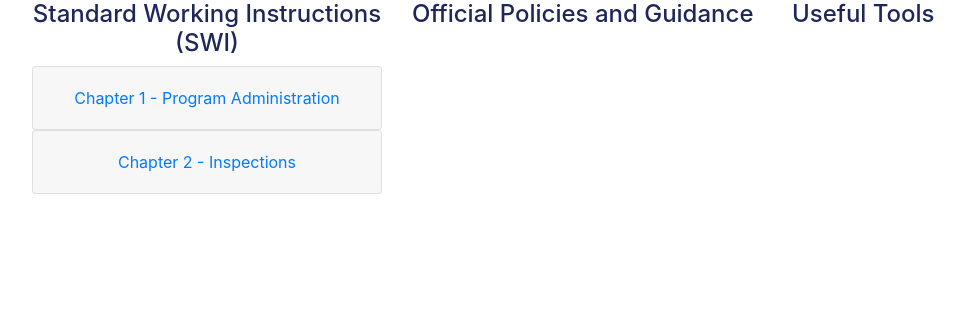
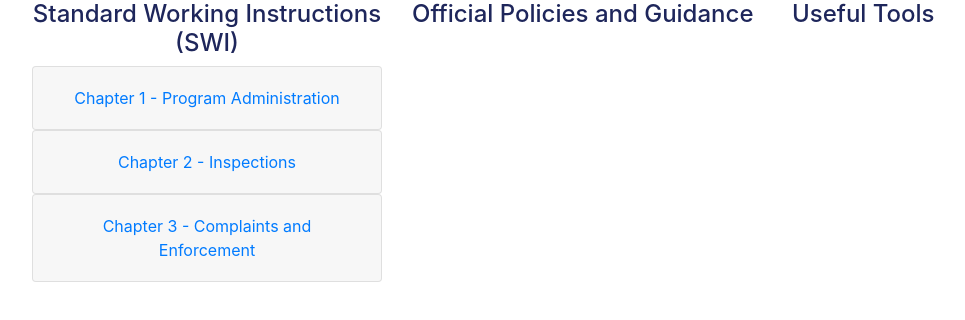
Before and after one commit to joshGrossman03/csrpnavigator, a React (Create React App) app: page / in a window 1280 px wide. Shown: the top 320 px of the page, without its empty margins (53-1018 px from the left). Built offline with nearby package versions, Linux system fonts and the light colour scheme.

Commit message:
chapter3

```diff
--- a/src/App.js
+++ b/src/App.js
@@ -3,6 +3,8 @@ import 'bootstrap/dist/css/bootstrap.css';
 import './App.css';
 import Chapter1 from '../src/components/chapter1';
 import Chapter2 from '../src/components/chapter2';
+import Chapter3 from '../src/components/chapter3';
+
 
 function App() {
   return (
@@ -16,6 +18,7 @@ function App() {
             <h4 style={{ color: "#1e265b", }}>Standard Working Instructions (SWI)</h4>
             <Chapter1></Chapter1>
             <Chapter2></Chapter2>
+            <Chapter3></Chapter3>
           </div>
           <div className="col-sm">
             <h4 style={{ color: "#1e265b", textAlign: "left" }}>Official Policies and Guidance</h4>
--- a/src/components/chapter3.js
+++ b/src/components/chapter3.js
@@ -2,7 +2,7 @@ import Accordion  from 'react-bootstrap/Accordion';
 import ListGroup from 'react-bootstrap/ListGroup';
 import Card from 'react-bootstrap/Card';
 import Button from 'react-bootstrap/Button';
-import Chapter2 from './chapter2';
+
 
 function Chapter3 () {
     return(
@@ -10,7 +10,7 @@ function Chapter3 () {
             <Card>
                 <Card.Header>
                     <Accordion.Toggle as={Button} variant="link" eventKey="0">
-                        Chapter 1 - Program Administration
+                        Chapter 3 - Complaints and Enforcement
       </Accordion.Toggle>
                 </Card.Header>
                 <Accordion.Collapse eventKey="0">
```
